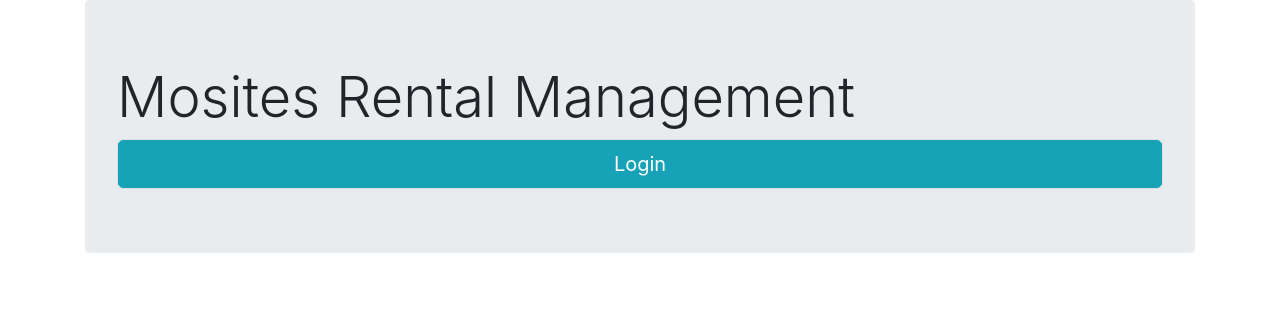
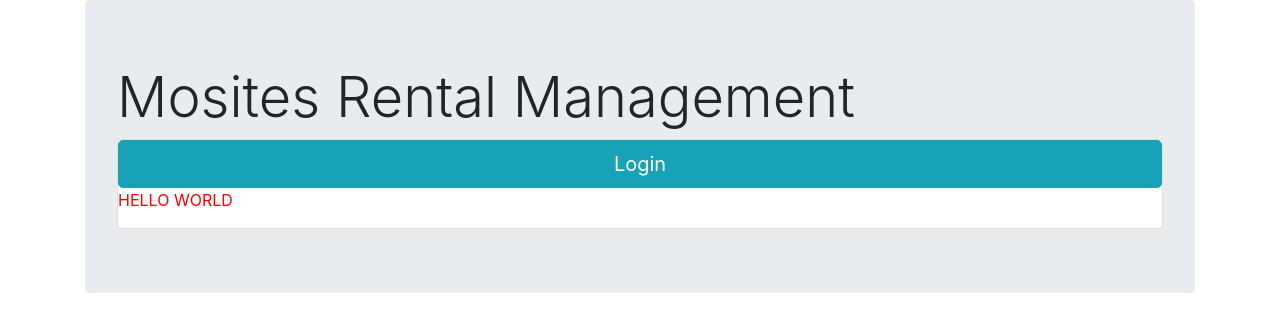
Before and after one commit to xpetrus/rental-manage, a Django app: page / in a window 1280 px wide. Shown: the part 56-388 px from the top of the page. Run offline with Django 3.2, Linux system fonts and the light colour scheme; some libraries are stand-ins or nearby versions.

Commit message:
static files

```diff
--- a/rentalManage/settings.py
+++ b/rentalManage/settings.py
@@ -119,6 +119,9 @@ USE_TZ = True
 # https://docs.djangoproject.com/en/2.2/howto/static-files/
 
 STATIC_URL = '/static/'
+STATICFILES_DIRS = [  # requirement for root static folder
+    os.path.join(BASE_DIR, "static"),
+]
 
 LOGIN_REDIRECT_URL = 'home'
 LOGOUT_REDIRECT_URL = 'home'
--- /dev/null
+++ b/static/css/style.css
@@ -0,0 +1,2 @@
+p{
+color: red;}
--- a/templates/base.html
+++ b/templates/base.html
@@ -1,9 +1,12 @@
 <!DOCTYPE html>
+{% load static %}
 <html lang="en">
 <head>
     <meta charset="UTF-8">
     <title>{% block title %}Rental Management System{% endblock %}</title>
     <link rel="stylesheet" href="https://stackpath.bootstrapcdn.com/bootstrap/4.3.1/css/bootstrap.min.css" integrity="sha384-ggOyR0iXCbMQv3Xipma34MD+dH/1fQ784/j6cY/iJTQUOhcWr7x9JvoRxT2MZw1T" crossorigin="anonymous">
+    <link rel="stylesheet" href="{% static '/css/style.css' %}">
+
 
 </head>
 <body>
--- a/templates/home.html
+++ b/templates/home.html
@@ -11,6 +11,7 @@ Hi {{ user.username }} !!
     <div class = "card">
 
         <a class = "btn btn-info btn-lg" href="{% url 'login' %}">Login</a>
+        <p>HELLO WORLD</p>
 
     </div>
      <!--what is this syntx-->
```
